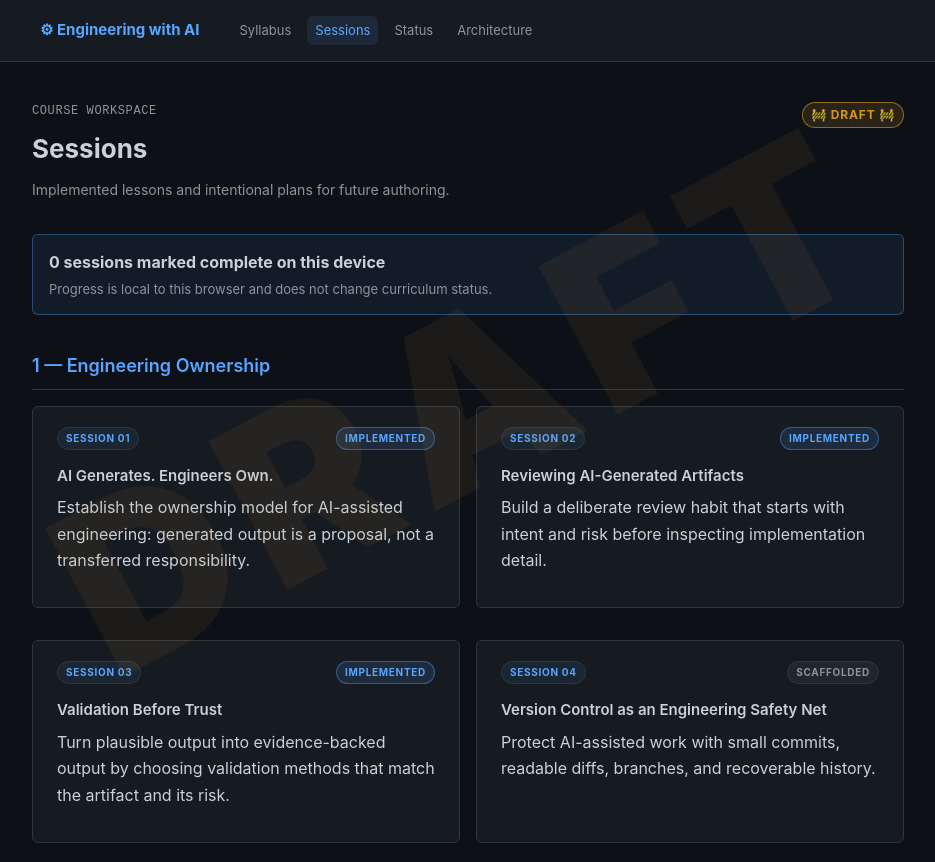
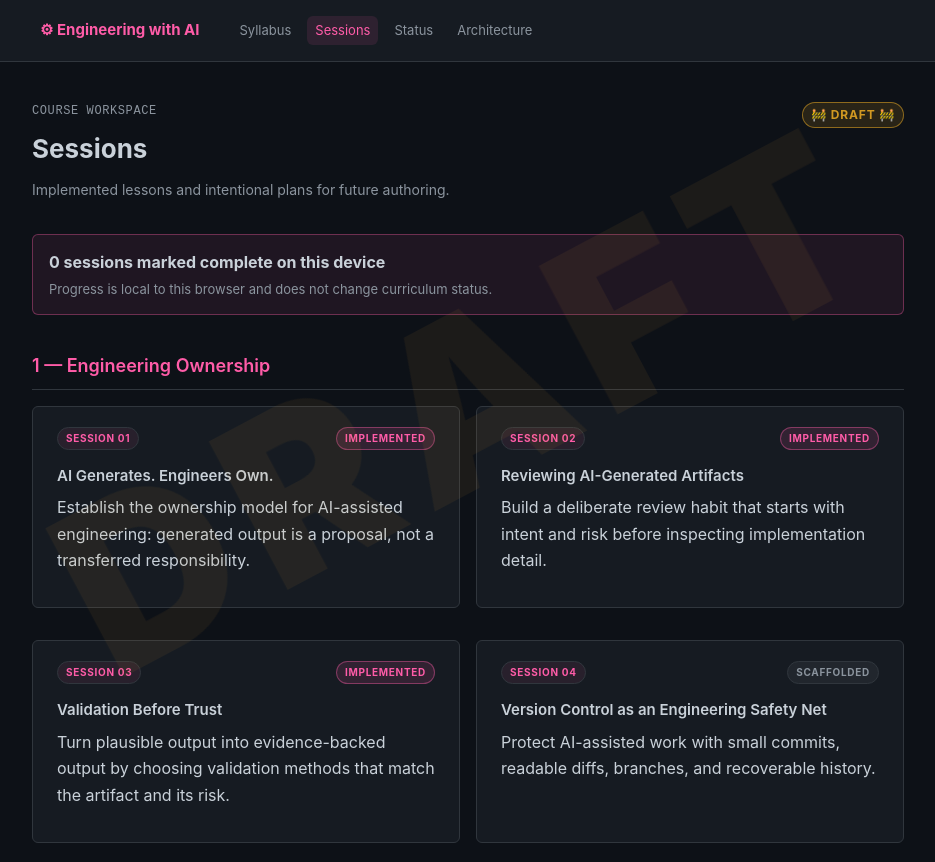
Before and after one commit to PinkMachine19/engineering-with-ai, a website: page docs/sessions/index.html in a window 1280 px wide. Shown: the top 862 px of the page, without its empty margins (172-1107 px from the left). Drawn offline with Linux system fonts and the light colour scheme.

Commit message:
Apply academy pink visual theme

```diff
--- a/docs/styles.css
+++ b/docs/styles.css
@@ -15,7 +15,7 @@
   --border:     #30363d;
   --text:       #c9d1d9;
   --text-muted: #8b949e;
-  --accent:     #58a6ff;
+  --accent:     #ff5ca8;
   --green:      #3fb950;
   --yellow:     #d29922;
   --red:        #f85149;
@@ -81,7 +81,7 @@ nav a:hover {
 
 nav a.active {
   color: var(--accent);
-  background: rgba(88, 166, 255, 0.1);
+  background: rgba(255, 92, 168, 0.1);
 }
 
 /* ── Main ────────────────────────────────────────────────────────── */
@@ -247,10 +247,10 @@ tr:hover td {
 }
 
 .badge-locked   { background: var(--surface-2); color: var(--text-muted); border: 1px solid var(--border); }
-.badge-current  { background: rgba(88,166,255,0.12); color: var(--accent); border: 1px solid rgba(88,166,255,0.4); }
+.badge-current  { background: rgba(255,92,168,0.12); color: var(--accent); border: 1px solid rgba(255,92,168,0.4); }
 .badge-complete { background: rgba(63,185,80,0.12); color: var(--green);  border: 1px solid rgba(63,185,80,0.4); }
 .badge-gate     { background: rgba(210,153,34,0.12); color: var(--yellow); border: 1px solid rgba(210,153,34,0.4); }
-.badge-layer    { background: rgba(88,166,255,0.08); color: var(--accent); border: 1px solid var(--border); font-size: 10px; }
+.badge-layer    { background: rgba(255,92,168,0.08); color: var(--accent); border: 1px solid var(--border); font-size: 10px; }
 
 /* ── Code ────────────────────────────────────────────────────────── */
 code {
@@ -288,7 +288,7 @@ pre code {
   line-height: 1.55;
 }
 
-.alert-info    { background: rgba(88,166,255,0.08);  border-color: var(--accent); }
+.alert-info    { background: rgba(255,92,168,0.08);  border-color: var(--accent); }
 .alert-warning { background: rgba(210,153,34,0.08);  border-color: var(--yellow); }
 .alert-success { background: rgba(63,185,80,0.08);   border-color: var(--green); }
 .alert-danger  { background: rgba(248,81,73,0.08);   border-color: var(--red); }
@@ -421,7 +421,7 @@ footer { border-top: 1px solid var(--border); color: var(--text-muted); font-siz
 .progress-check,.checklist-item { display: flex; align-items: flex-start; gap: 10px; margin: 10px 0; }
 .progress-check { background: var(--surface); border: 1px solid var(--border); border-radius: var(--radius); padding: 14px 16px; }
 .progress-check input,.checklist-item input { accent-color: var(--accent); margin-top: 3px; }
-.progress-summary { display: flex; flex-direction: column; gap: 4px; background: rgba(88,166,255,.08); border: 1px solid rgba(88,166,255,.35); border-radius: var(--radius); margin: 16px 0 28px; padding: 14px 16px; }
+.progress-summary { display: flex; flex-direction: column; gap: 4px; background: rgba(255,92,168,.08); border: 1px solid rgba(255,92,168,.35); border-radius: var(--radius); margin: 16px 0 28px; padding: 14px 16px; }
 .progress-summary span { color: var(--text-muted); font-size: 13px; }
 .scaffold-notes { border-left: 3px solid var(--yellow); }
 
```
